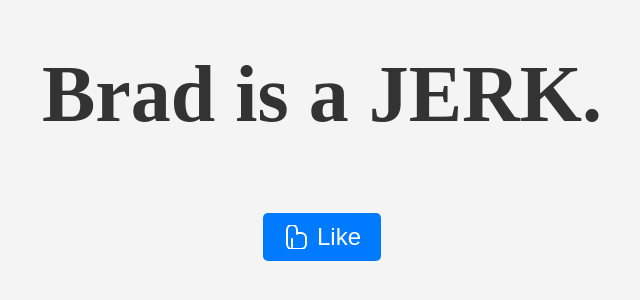
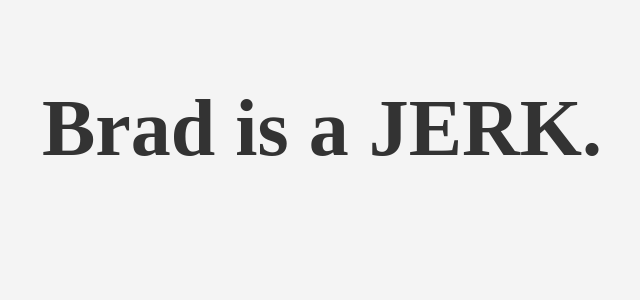
Before and after one commit to Olivia8255/my-website, a plain HTML site: page index.html in a window 1280 px wide. Shown: the part 272-572 px from the top of the page, without its empty margins (318-958 px from the left). Drawn offline with Linux system fonts and the light colour scheme.

Commit message:
Add files via upload

```diff
--- a/index.html
+++ b/index.html
@@ -7,7 +7,6 @@
     <style>
         body {
             display: flex;
-            flex-direction: column;
             justify-content: center;
             align-items: center;
             height: 100vh;
@@ -18,39 +17,9 @@
             font-size: 5em;
             color: #333;
         }
-        button {
-            display: flex;
-            align-items: center;
-            margin-top: 20px;
-            padding: 10px 20px;
-            font-size: 1.5em;
-            background-color: #007bff;
-            color: #fff;
-            border: none;
-            border-radius: 5px;
-            cursor: pointer;
-        }
-        button:hover {
-            background-color: #0056b3;
-        }
-        button svg {
-            margin-right: 10px;
-        }
     </style>
-    <script>
-        function like() {
-            alert('You liked this!');
-        }
-    </script>
 </head>
 <body>
     <h1>Brad is a JERK.</h1>
-    <button onclick="like()">
-        <svg xmlns="http://www.w3.org/2000/svg" width="24" height="24" viewBox="0 0 24 24" fill="none" stroke="currentColor" stroke-width="2" stroke-linecap="round" stroke-linejoin="round" class="feather feather-thumbs-up">
-            <path d="M14 9V5a5 5 0 0 0-5-5v0a5 5 0 0 0-5 5v14a5 5 0 0 0 5 5h9a5 5 0 0 0 5-5v-6a5 5 0 0 0-5-5h-4z"></path>
-            <line x1="9" y1="22" x2="9" y2="14"></line>
-        </svg>
-        Like
-    </button>
 </body>
 </html>
```
